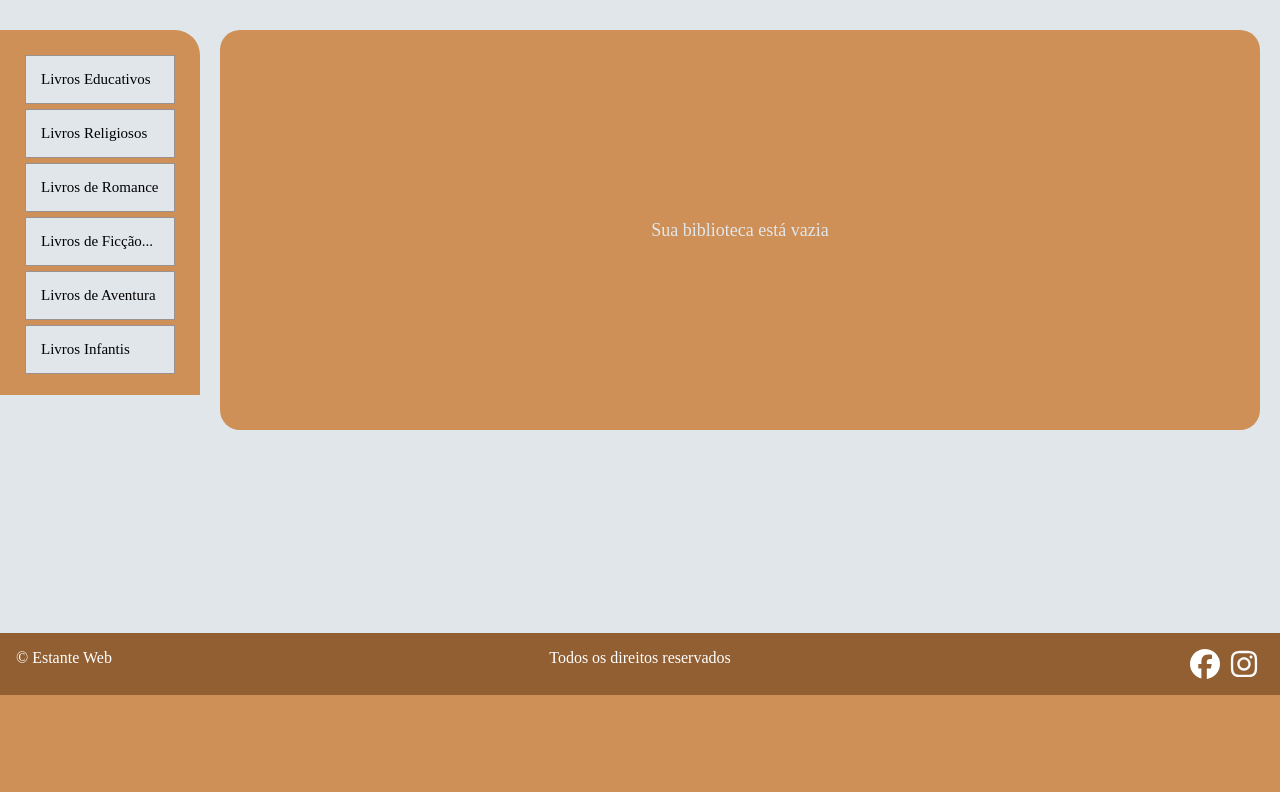
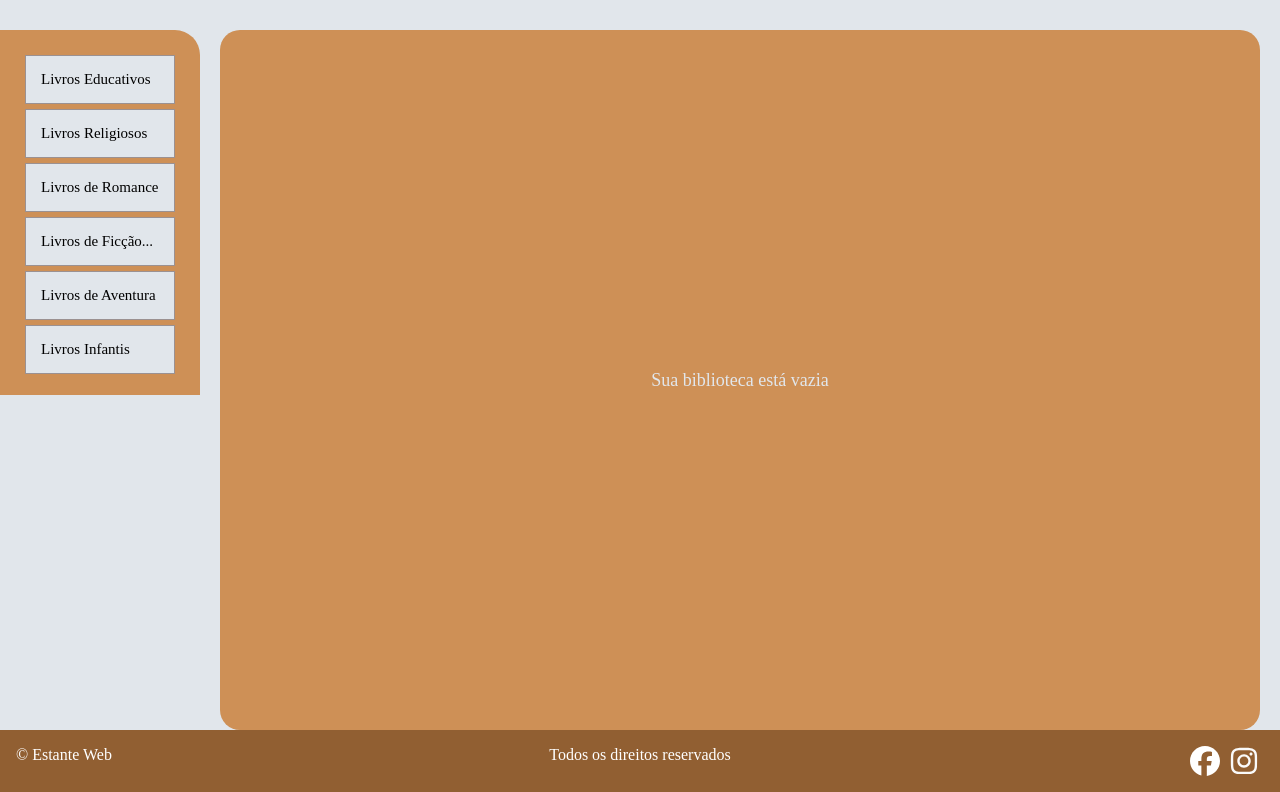
Before and after one commit to Ellenylce/Estudo_Full_Stack_Estante_Web, a PHP site: page /views/favoritos.html in a window 1280 px wide. Shown: the part 105-897 px from the top of the page. Before the commit the page ends 800 px from the top, so only its background shows below. Run offline with PHP 8.4, Linux system fonts and the light colour scheme.

Commit message:
fiz algumas modificações

```diff
--- a/css/style.css
+++ b/css/style.css
@@ -257,7 +257,7 @@ footer{
     margin-right: 20px; /*ajustar a margem a direita */
     display:flex;
     justify-content:center;
-    height: 400px;
+    height: 700px;
     color: var(--terciaria);
     align-items:center;
     border-radius:20px;
@@ -355,6 +355,7 @@ a:hover {
 
 .privacidade_link{
     font-size:15px;
+    /* margin-bottom:20px; */
 }
 
 /* Upload de foto de usuario */
@@ -923,6 +924,11 @@ a:hover {
     width: 50%;
     font-size:12px;
    }
+
+   /* .privacidade_link a{
+    margin-bottom:20px;
+   } */
+
 /* --- LIVROS FAVORITOS ----- */
   .barra_Lateral{
     Display:none;
--- a/views/Adicionar_livro.html
+++ b/views/Adicionar_livro.html
@@ -4,7 +4,7 @@
     <meta charset="UTF-8">
     <meta name="viewport" content="width=device-width, initial-scale=1.0">
     <title>Estante web</title>
-    <link rel="stylesheet" href="../css/style.css">; <!--Se conceta com CSS-->
+    <link rel="stylesheet" href="../css/style.css"> <!--Se conceta com CSS-->
     <style>
         @import url('https://fonts.googleapis.com/css2?family=Special+Elite&display=swap');
     </style>
--- a/views/contato.html
+++ b/views/contato.html
@@ -4,7 +4,7 @@
     <meta charset="UTF-8">
     <meta name="viewport" content="width=device-width, initial-scale=1.0">
     <title>Estante web</title>
-    <link rel="stylesheet" href="../css/style.css">; <!--Se conceta com CSS-->
+    <link rel="stylesheet" href="../css/style.css"> <!--Se conceta com CSS-->
     <style>
         @import url('https://fonts.googleapis.com/css2?family=Special+Elite&display=swap');
     </style>
```
